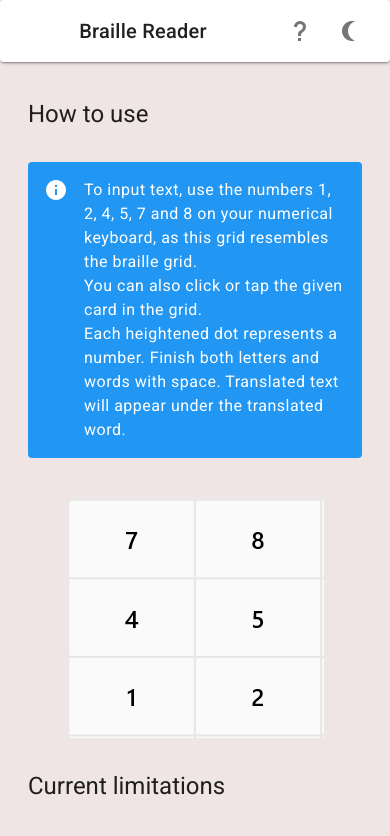
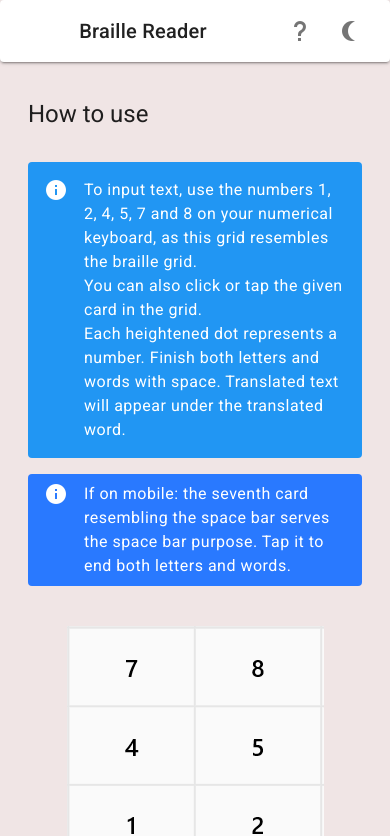
Before and after one commit to JuppKuzal/BrailleReader, a Vue app: page /about in a window 390 px wide. Shown: the top 836 px of the page. Built offline with nearby package versions, Linux system fonts and the light colour scheme.

Commit message:
mobile info

```diff
--- a/src/components/About.vue
+++ b/src/components/About.vue
@@ -9,6 +9,9 @@
             To input text, use the numbers 1, 2, 4, 5, 7 and 8 on your numerical keyboard, as this grid resembles the braille grid. <br />
             You can also click or tap the given card in the grid. <br />
             Each heightened dot represents a number. Finish both letters and words with space. Translated text will appear under the translated word.
+            </v-alert>
+            <v-alert type="info" dense :color="darkmode ? 'grey darken-4' : 'blue accent-3'">
+            If on mobile: the seventh card resembling the space bar serves the space bar purpose. Tap it to end both letters and words.
             </v-alert>
         </blockquote>
 
```
